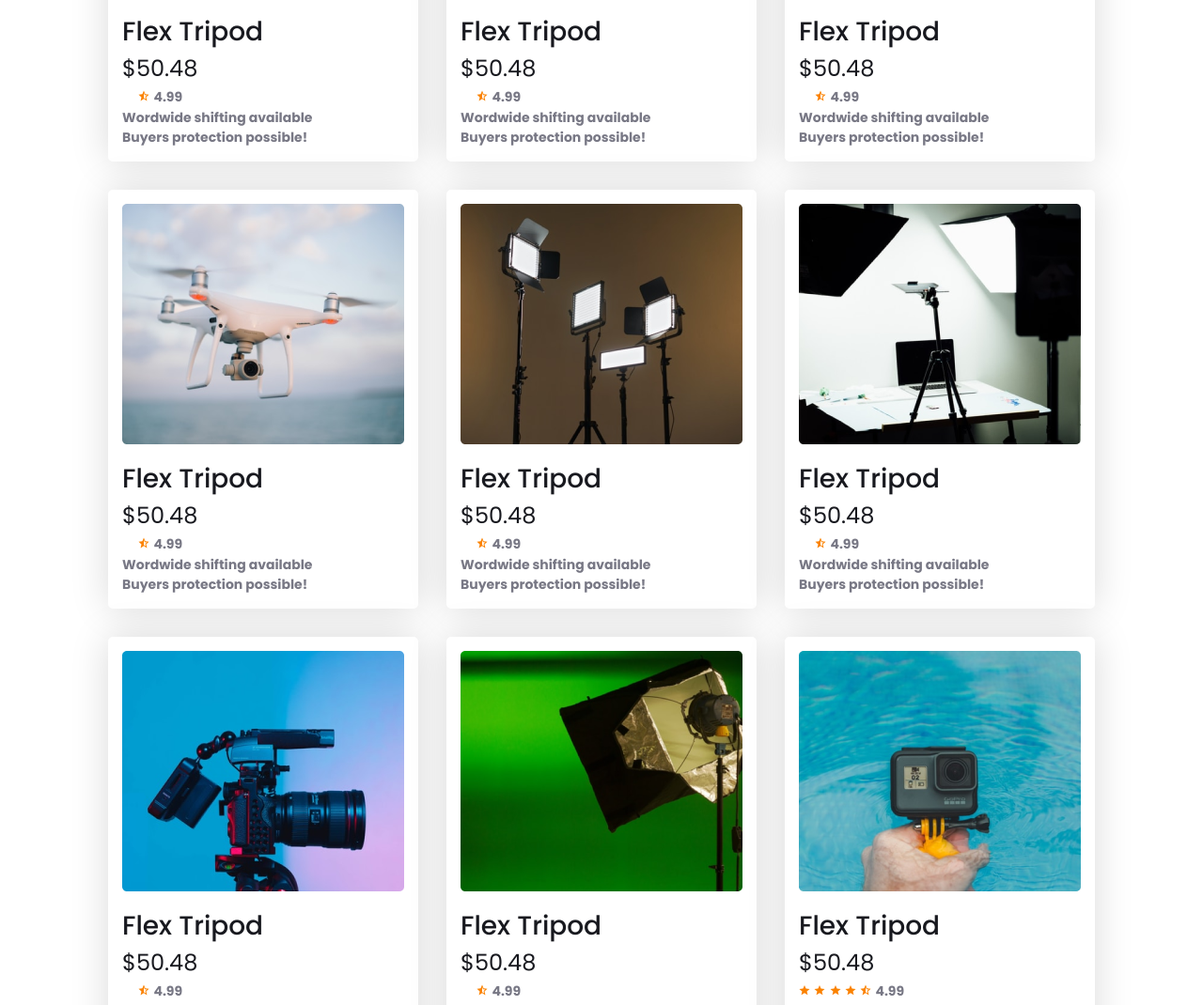
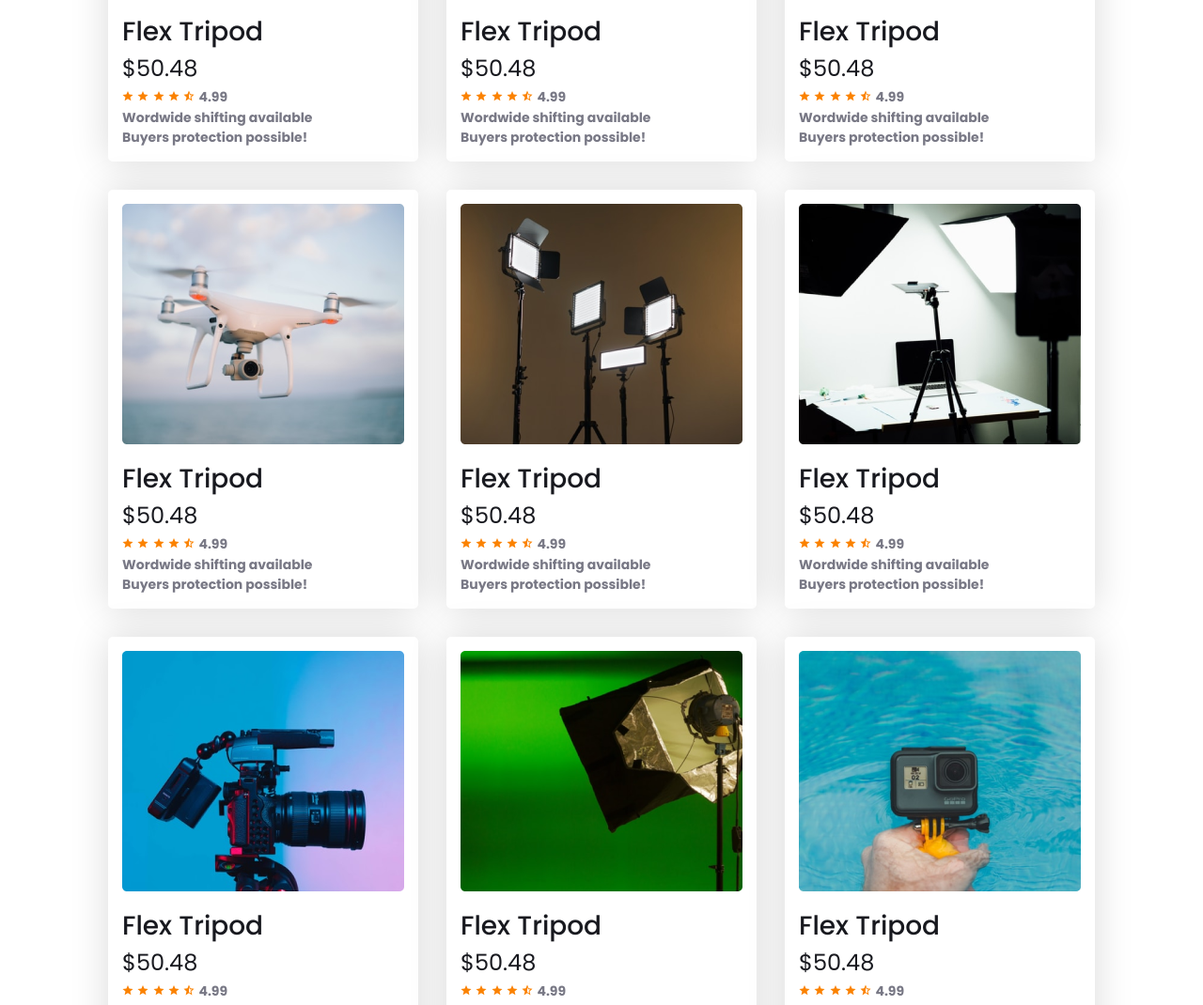
Before and after one commit to shahadatrafi/influencer-products, a plain HTML site: page index.html in a window 1280 px wide. Shown: the part 1345-2415 px from the top of the page at 94% size. Drawn offline with Linux system fonts and the light colour scheme; a web font is replaced by a local one.

Commit message:
Fixed Svg

```diff
--- a/index.html
+++ b/index.html
@@ -199,10 +199,10 @@
                 <h3 class="product-title">Flex Tripod</h3>
                 <h3 class="product-price">$50.48</h3>
                 <div class="star">
-                    <img src="./logos/starr.svg" alt="">
-                    <img src="./logos/starr.svg" alt="">
-                    <img src="./logos/starr.svg" alt="">
-                    <img src="./logos/starr.svg" alt="">
+                    <img src="logos/star.svg" alt="">
+                    <img src="logos/star.svg" alt="">
+                    <img src="logos/star.svg" alt="">
+                    <img src="logos/star.svg" alt="">
                     <img src="logos/haalf-star.svg" alt=""> <span class="rating">
                         4.99
                     </span>
```
Also changed, not shown: logos/star.svg (renamed from logos/starr.svg).
